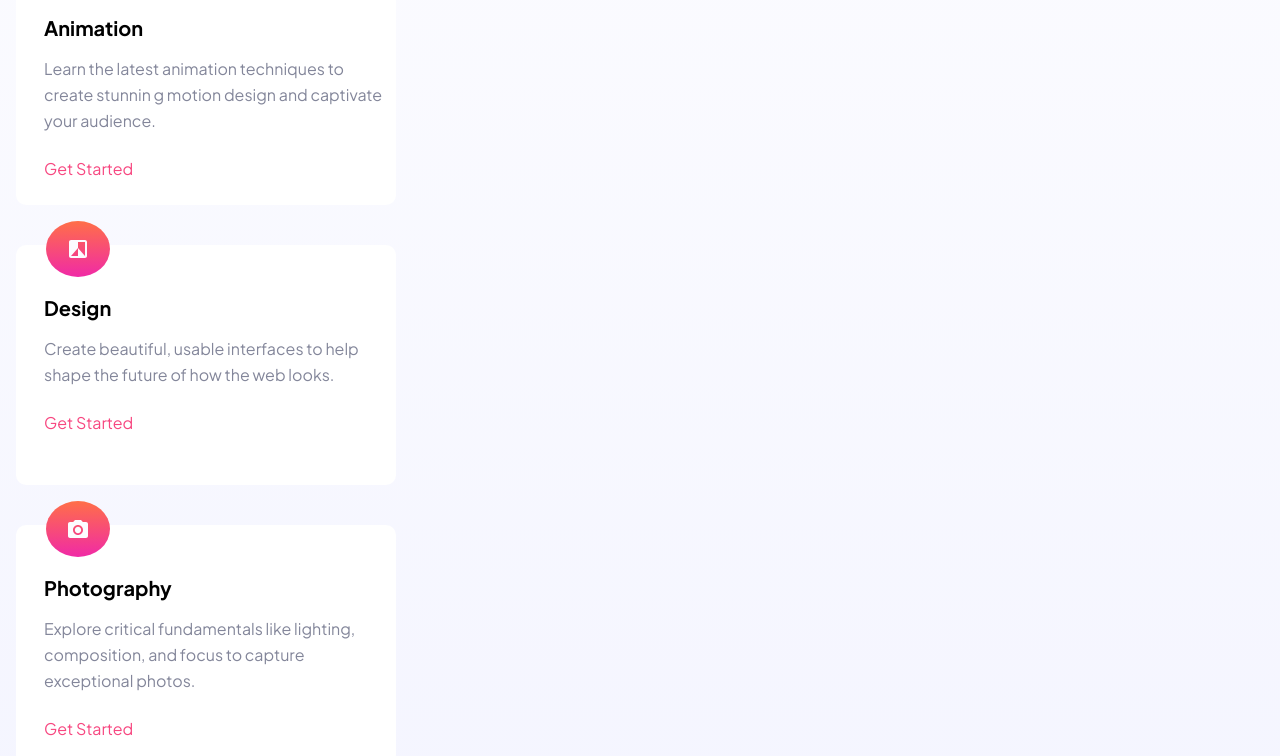
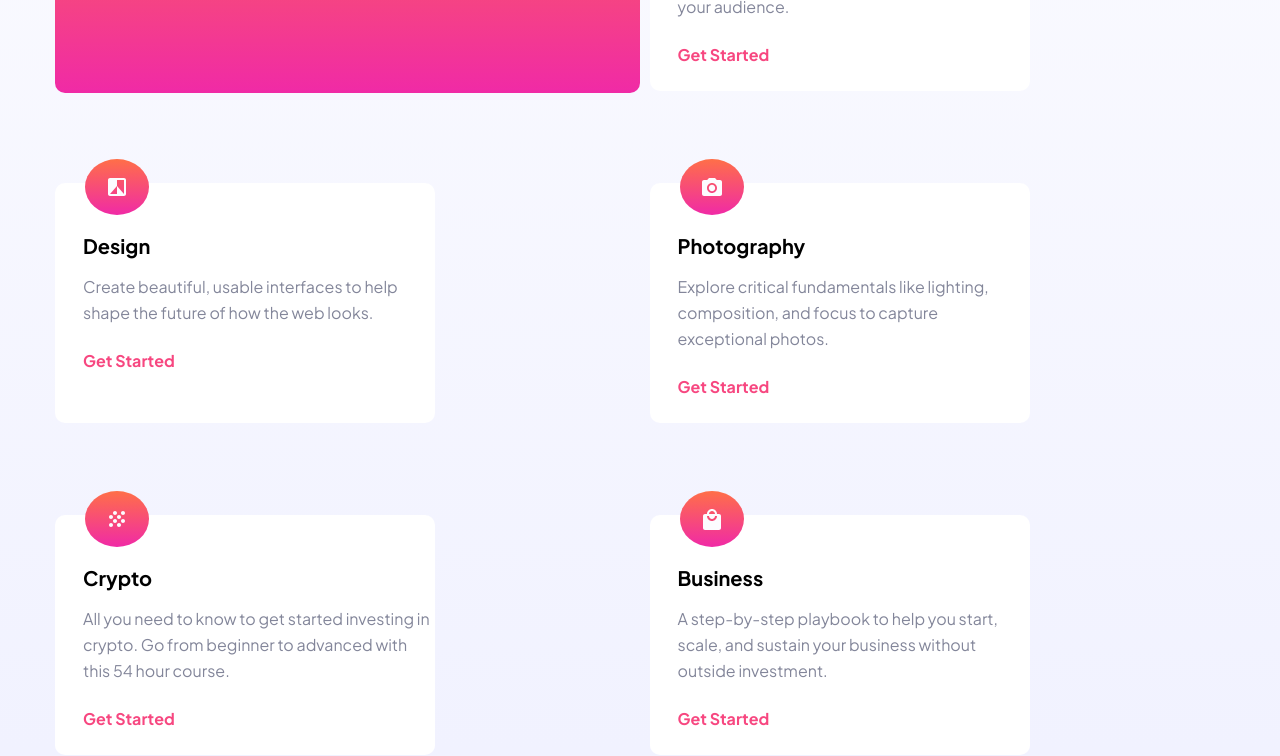
Before and after one commit to Nightblockchain30/Elearning_landing_responsive, a website built with Vite: page index.html in a window 1280 px wide. Shown: the part 776-1532 px from the top of the page. Built offline with nearby package versions, Linux system fonts and the light colour scheme.

Commit message:
On main -> Finished Tablet Version 1.0

```diff
--- a/index.html
+++ b/index.html
@@ -30,7 +30,7 @@
     <main class="main">
       <div class="main__container">
 
-        <div class="container__responsive">
+        <div class="container__responsive-flex">
           <div class="main__container__hero">
             <h1 class="main__h1">Maximize skill, minimize budget</h1>
               <p class="main__p">Our modern courses across a range of in-demand skills will give you the knowledge you need to live the life you want.</p>
@@ -101,7 +101,7 @@
               <h3 class="activities-item-title">Crypto</h3>
               <p class="activities-item-description">All you need to know to get started investing in crypto. Go from beginner to advanced with this 54 hour course.</p>
               <p class="activities-item-cta">
-                <a class="cta-button" href="#">Get Started<a>
+                <a class="cta-button" href="#">Get Started</a>
               </p>
               </div>
           </article>
--- a/sass/layout/_footer.scss
+++ b/sass/layout/_footer.scss
@@ -7,10 +7,17 @@
         height: 120px;
         width: 100%;
         z-index: -1;
+
+        @include breakpoint(tablet){
+            padding-right: 40px;
+            padding-left: 39px;
+        }
+
         .footer__img{
             display: inline-block;
             font-size: 20px;
         }
+
         .header__button{
             @include button-pink-blue;
         }
--- a/sass/layout/_header.scss
+++ b/sass/layout/_header.scss
@@ -8,4 +8,8 @@ header.header__principal{
     .header__list{
         @include reset_list;
     }
+    @include breakpoint(tablet){
+        padding-right: 40px;
+        padding-left: 39px;
+    }
 }
--- a/sass/layout/_main__container.scss
+++ b/sass/layout/_main__container.scss
@@ -8,7 +8,7 @@
         height: 100px;
         margin-bottom: 250px;
         @include breakpoint(tablet){
-            // max-width: 60%;
+            width: 60%;
             height: 300px;
             margin-bottom: 0;
         }
@@ -37,7 +37,7 @@
             position: relative;
             @include breakpoint(tablet){
                 margin: 0;
-                max-width: 40%;
+                width: 40%;
             }
             img.img__hero-tablet{
                 display: none;
@@ -78,6 +78,10 @@
                 padding: 16px 45px 16px 20px;
                 bottom: 0px;
                 left: 0px;
+                @include breakpoint(tablet){
+                    bottom: 10%;
+                    left: 0px;
+                }
             }
             .num__hero-1-title{
                 font-size: 14px;
@@ -95,6 +99,10 @@
                 padding: 16px 20px;
                 top: 0px;
                 right: 0px;
+                @include breakpoint(tablet){
+                    top: 140px;
+                    right: 15%;
+                }
             }
             .num__hero-2-title{
             font-size: 14px;
@@ -105,12 +113,13 @@
             font-weight: 700;
             }
         }
-        .container__responsive{
+        .container__responsive-flex{
             margin-bottom: 0px;
             @include breakpoint(tablet){
             display: flex;
             height: 400px;
             align-items: center;
+            margin-left: 39px;
             }
         }
 
@@ -118,15 +127,32 @@
             margin-top: 20%;
             @include breakpoint(tablet){
                 margin-top: 90px;
+                margin-left: 39px;
+                margin-right: 40px;
+                display: grid;
+                grid-template-columns: 50% 50%;
+                grid-template-rows: 1fr 1fr 1fr;
+                column-gap:10px;
+                row-gap: 32px;
+                align-items: center;
+                justify-content: left;
+
             }
 
             .activities__header{
+                @include breakpoint(tablet){
+                    padding-top: 25px;
+                }
                 .activities__h2{
                     margin-bottom: 16px;
                     color:white ;
                     background-image: $gradient-pink-orange;
                     padding: 24px 29px 32px 28px;
                     border-radius: 10px;
+                    @include breakpoint(tablet){
+                        height: 259px;
+                        padding: 56px 21px 139px 32px;
+                    }
                 }
             }
             // Estilos para todos los articulos
@@ -139,8 +165,10 @@
                 padding: 0px 29px 0px 28px;
                 background-color: white;
                 border-radius: 10px;
-
                 position: relative;
+                @include breakpoint(tablet){
+                    width: none;
+                }
 
 
 
@@ -177,6 +205,7 @@
                     .cta-button{
                         color: $pink;
                         text-decoration: none;
+                        font-weight: 700;
                     }
                 }
                 .item5{
```
Also changed, not shown: css/style.css, 1 other file.
